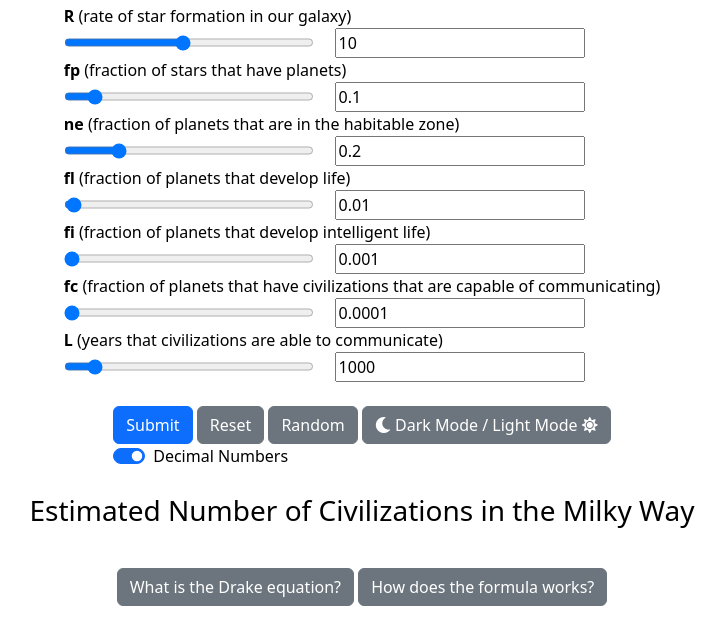
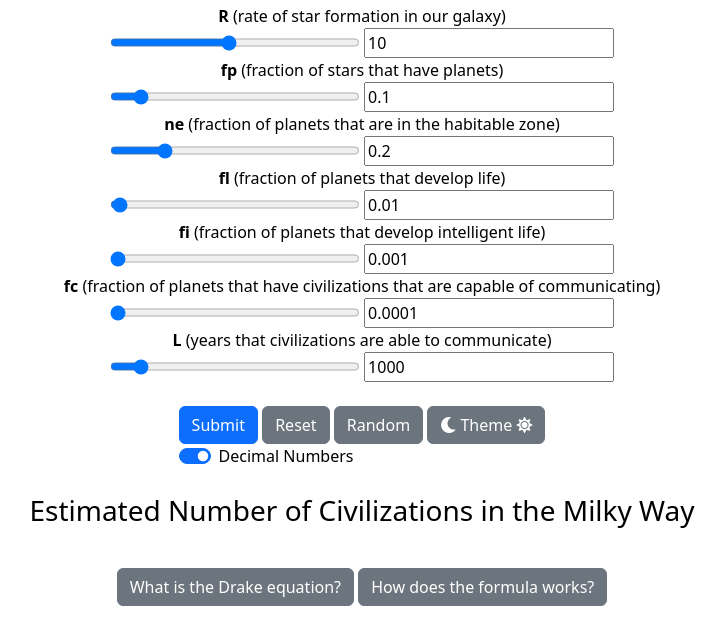
Before and after one commit to NickMihal/Drake-Equation-Calculator-Android, a website: page www/index.html in a window 1280 px wide. Shown: the part 42-686 px from the top of the page, without its empty margins (278-1003 px from the left). Drawn offline with nearby package versions, Linux system fonts and the light colour scheme.

Commit message:
ui change

```diff
--- a/www/index.html
+++ b/www/index.html
@@ -14,33 +14,33 @@
          <link rel="stylesheet" href="css/Styles.css" />
       </head>
       <body>
-         <form>
+         <form style="text-align:center;">
             <b>R</b> (rate of star formation in our galaxy)<br />
-            <input type="range" id="R-range" min="1" max="20" value="10" /> &nbsp;&nbsp;&nbsp;
+            <input type="range" id="R-range" min="1" max="20" value="10" />
             <input type="text" id="R-text" value="10" />
             <br />
             <b>fp</b> (fraction of stars that have planets)<br />
-            <input type="range" id="fp-range" min="0" max="1" step="0.01" value="0.1" /> &nbsp;&nbsp;&nbsp;
+            <input type="range" id="fp-range" min="0" max="1" step="0.01" value="0.1" />
             <input type="text" id="fp-text" value="0.1" />
             <br />
             <b>ne</b> (fraction of planets that are in the habitable zone)<br />
-            <input type="range" id="ne-range" min="0" max="1" step="0.01" value="0.2" /> &nbsp;&nbsp;&nbsp;
+            <input type="range" id="ne-range" min="0" max="1" step="0.01" value="0.2" />
             <input type="text" id="ne-text" value="0.2" />
             <br />
             <b>fl</b> (fraction of planets that develop life)<br />
-            <input type="range" id="fl-range" min="0" max="1" step="0.01" value="0.01" /> &nbsp;&nbsp;&nbsp;
+            <input type="range" id="fl-range" min="0" max="1" step="0.01" value="0.01" />
             <input type="text" id="fl-text" value="0.01" />
             <br />
             <b>fi</b> (fraction of planets that develop intelligent life)<br />
-            <input type="range" id="fi-range" min="0" max="1" step="0.01" value="0.001" /> &nbsp;&nbsp;&nbsp;
+            <input type="range" id="fi-range" min="0" max="1" step="0.01" value="0.001" />
             <input type="text" id="fi-text" value="0.001" />
             <br />
             <b>fc</b> (fraction of planets that have civilizations that are capable of communicating)<br />
-            <input type="range" id="fc-range" min="0" max="1" step="0.01" value="0.0001" /> &nbsp;&nbsp;&nbsp;
+            <input type="range" id="fc-range" min="0" max="1" step="0.01" value="0.0001" />
             <input type="text" id="fc-text" value="0.0001" />
             <br />
             <b>L</b> (years that civilizations are able to communicate)<br />
-            <input type="range" id="L-range" min="1" max="10000" value="1000" /> &nbsp;&nbsp;&nbsp;
+            <input type="range" id="L-range" min="1" max="10000" value="1000" />
             <input type="text" id="L-text" value="1000" />
          </form>
          &nbsp;
@@ -50,7 +50,7 @@
             <input type="button" class="btn btn-secondary" id="random" value="Random" />
             <button onclick="myFunction()" class="btn btn-secondary">
                <i class="fas fa-moon"></i>
-               <span class="d-none d-md-inline">Dark Mode / Light Mode</span>
+               <span class="d-none d-md-inline"></span>Theme
                <i class="fas fa-sun"></i>
             </button>
             <div class="form-check form-switch">
```
